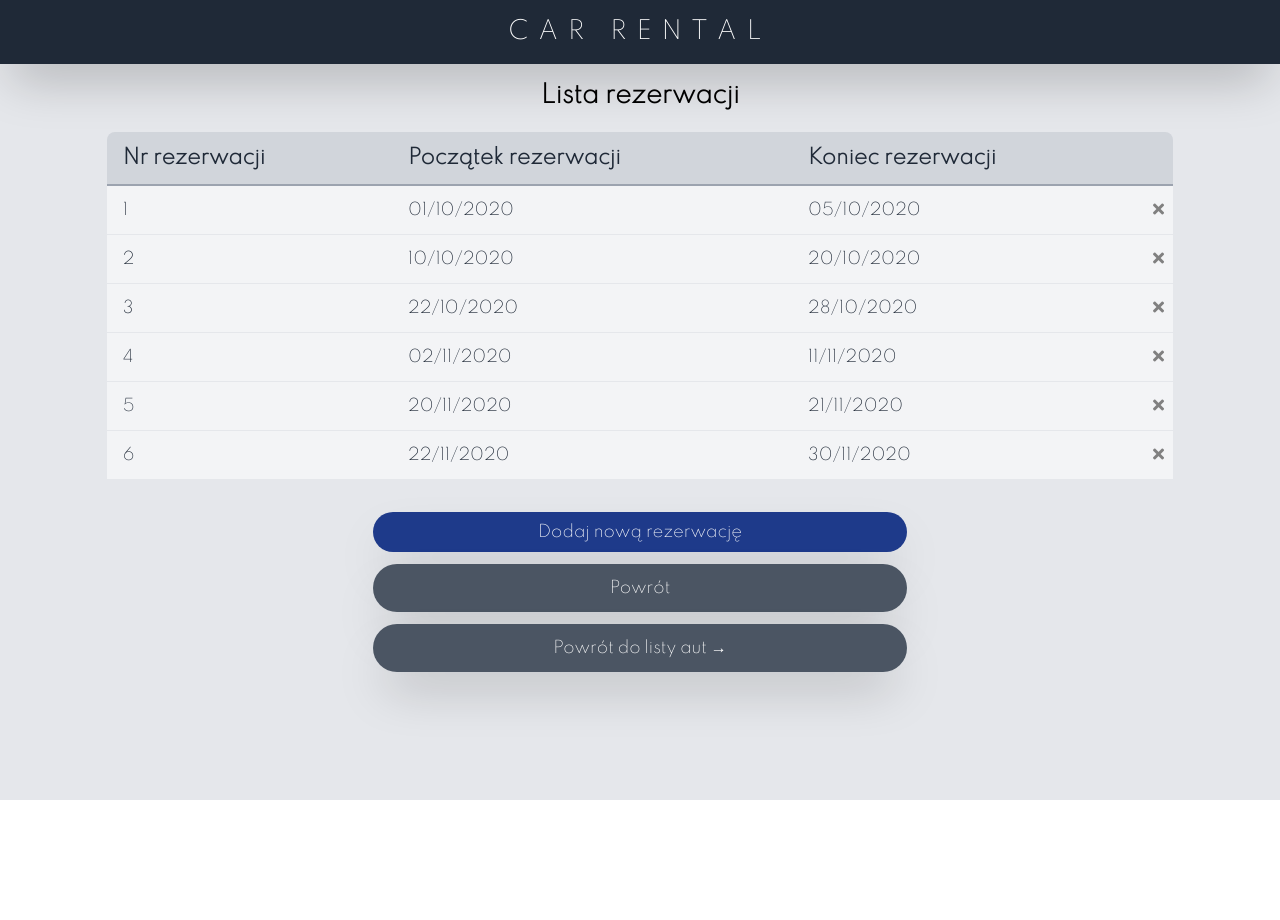
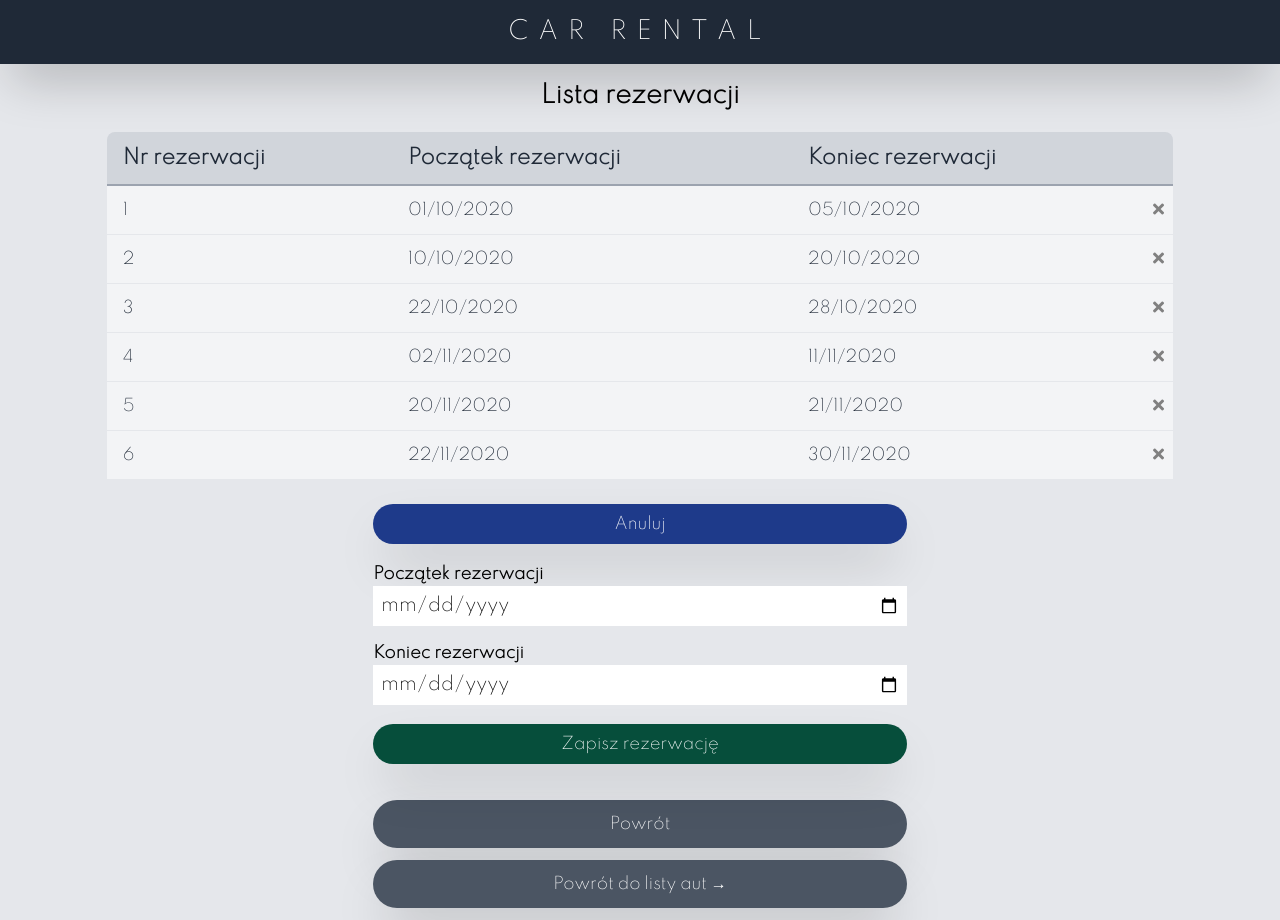
Before and after one commit to krzysztof-miszczyk/v-car_rental, a Vue app: page /available-cars/1/reservations in a window 1280 px wide. Both pictures are taken after a click on the button "Dodaj nową rezerwację". Before the commit the page ends 800 px from the top, so only its background shows below. Built offline with nearby package versions, Linux system fonts and the light colour scheme.

Commit message:
AddReservation component added.

```diff
--- /dev/null
+++ b/src/components/AddReservation.vue
@@ -0,0 +1,67 @@
+<template>
+  <form @submit="onSubmit" class="block items-center w-5/12 max-w-screen-xl mt-2 mb-10">
+    <div class="form-control">
+      <label class="font-bold text-md">Początek rezerwacji</label>
+      <input type="date" v-model="startDate" name="startDate" placeholder="od" />
+    </div>
+    <div class="form-control">
+      <label class="font-bold text-md">Koniec rezerwacji</label>
+      <input type="date" v-model="endDate" name="endDate" placeholder="do" />
+    </div>
+    <input type="submit" value="Zapisz rezerwację" class="absolute bottom w-5/12 my-1 p-2 bg-green-900 hover:bg-green-800 text-center rounded-3xl shadow-2xl text-white active:shadow-md focus:outline-none" />
+  </form>
+</template>
+
+<script>
+export default {
+  name: 'AddReservation',
+  data() {
+    return {
+      startDate: '',
+      endDate: '',
+      idCounter: 7,
+    }
+  },
+  methods: {
+
+    onSubmit(e) {
+      e.preventDefault()
+
+      if (!this.startDate || !this.endDate) {
+        alert('Uzupełnij obie daty.')
+        return
+      }
+
+      const newReservation = {
+        id: this.idCounter,
+        car_id: '',
+        customer_id:Math.floor(Math.random() * 100),
+        start_date: this.startDate,
+        end_date: this.endDate,
+        value:Math.floor(Math.random() * 1000)
+      }
+      this.$emit('add-reservation', newReservation)
+
+      this.startDate = ''
+      this.endDate = ''
+      this.idCounter++
+    },
+  },
+}
+</script>
+
+<style scoped>
+
+.form-control {
+  margin: 10px 0;
+}
+
+.form-control input {
+  width: 100%;
+  height: 40px;
+  margin-bottom: 5px;
+  padding: 3px 7px;
+  font-size: 18px;
+}
+
+</style>
--- a/src/views/AvailableCarReservations.vue
+++ b/src/views/AvailableCarReservations.vue
@@ -1,20 +1,31 @@
 <template>
   <div class="flex flex-col items-center w-full max-w-screen-xl">
     <p class="my-10"></p>
-    <p class="font-bold text-2xl text-center">
-      Lista rezerwacji {{ carName }}
-    </p>
+
+    <!-- Dynamiczna nazwa w oparciu o pole carName, które otrzymujemy jako property z routingu z komponentu nadrzędnego:
+    carName: this.$route.params.carName -->
+    <p class="font-bold text-2xl text-center">Lista rezerwacji {{ carName }}</p>
+
+    <!-- Komponent listy rezerwacji. Po otrzymaniu zdarzenia delete-reservation uruchamia funkcję "deleteReservation" -->
     <Reservations
       @delete-reservation="deleteReservation"
       :reservations="reservations"
     />
+    <!-- Przycisk po kliknięciu zmienia widoczność komponentu formularza nowej rezerwacji i zmienia swoją etykietę. -->
     <button
-      class="my-3 p-2 bg-blue-900 hover:bg-blue-800 text-center rounded-3xl shadow-2xl text-white active:shadow-md w-5/12 left-0 right-0 mx-auto focus:outline-none"
+      @click="toggleAddForm()"
+      class="mt-1 p-2 bg-blue-900 hover:bg-blue-800 text-center rounded-3xl shadow-2xl text-white active:shadow-md w-5/12 left-0 right-0 mx-auto focus:outline-none"
     >
-      Dodaj nową rezerwację
+      {{ buttonTxt }}
     </button>
+    <!-- Komponent formularza nowej rezerwacji. Po otrzymaniu zdarzenia add-reservation uruchamia funkcję "addReservation" -->
+    <div v-if="showAddReservation" class="flex flex-col items-center w-full max-w-screen-xl">
+      <AddReservation @add-reservation="addReservation" />
+    </div>
+
+    <!-- Nawigacja -->
     <router-link
-      class="my-auto w-5/12 p-3 bg-gray-600 hover:bg-gray-500 text-center rounded-3xl shadow-2xl text-white active:shadow-md focus:outline-none"
+      class="mt-10 w-5/12 p-3 bg-gray-600 hover:bg-gray-500 text-center rounded-3xl shadow-2xl text-white active:shadow-md focus:outline-none"
       :to="`/available-cars/${carId}`"
     >
       Powrót
@@ -30,11 +41,13 @@
 
 <script>
 import Reservations from "@/components/Reservations";
+import AddReservation from "@/components/AddReservation";
 
 export default {
   name: "AvailableCarReservations",
   components: {
     Reservations,
+    AddReservation,
   },
 
   data() {
@@ -42,13 +55,14 @@ export default {
       reservations: [],
       carId: this.$route.params.id,
       carName: this.$route.params.carName,
+      showAddReservation: false,
+      buttonTxt: "Dodaj nową rezerwację",
     };
   },
   // async created() {
   //   this.reservations = await this.fetchReservations();
   //   }
   created() {
-    //this.carData=this.$route.params.carData,
     this.reservations = [
       {
         id: 1,
@@ -101,6 +115,11 @@ export default {
     ];
   },
   methods: {
+    addReservation(newReservation) {
+      newReservation.car_id = this.carId;
+      this.reservations = [...this.reservations, newReservation];
+      console.log(this.reservations);
+    },
     deleteReservation(id) {
       if (confirm("Czy na pewno chcesz usunąć rezerwację?")) {
         this.reservations = this.reservations.filter(
@@ -115,6 +134,14 @@ export default {
       const data = await res.json();
       return data;
     },
+    toggleAddForm() {
+      this.showAddReservation = !this.showAddReservation;
+      if (this.showAddReservation) {
+        this.buttonTxt = "Anuluj";
+      } else {
+        this.buttonTxt = "Dodaj nową rezerwację";
+      }
+    },
   },
 };
 </script>
```
